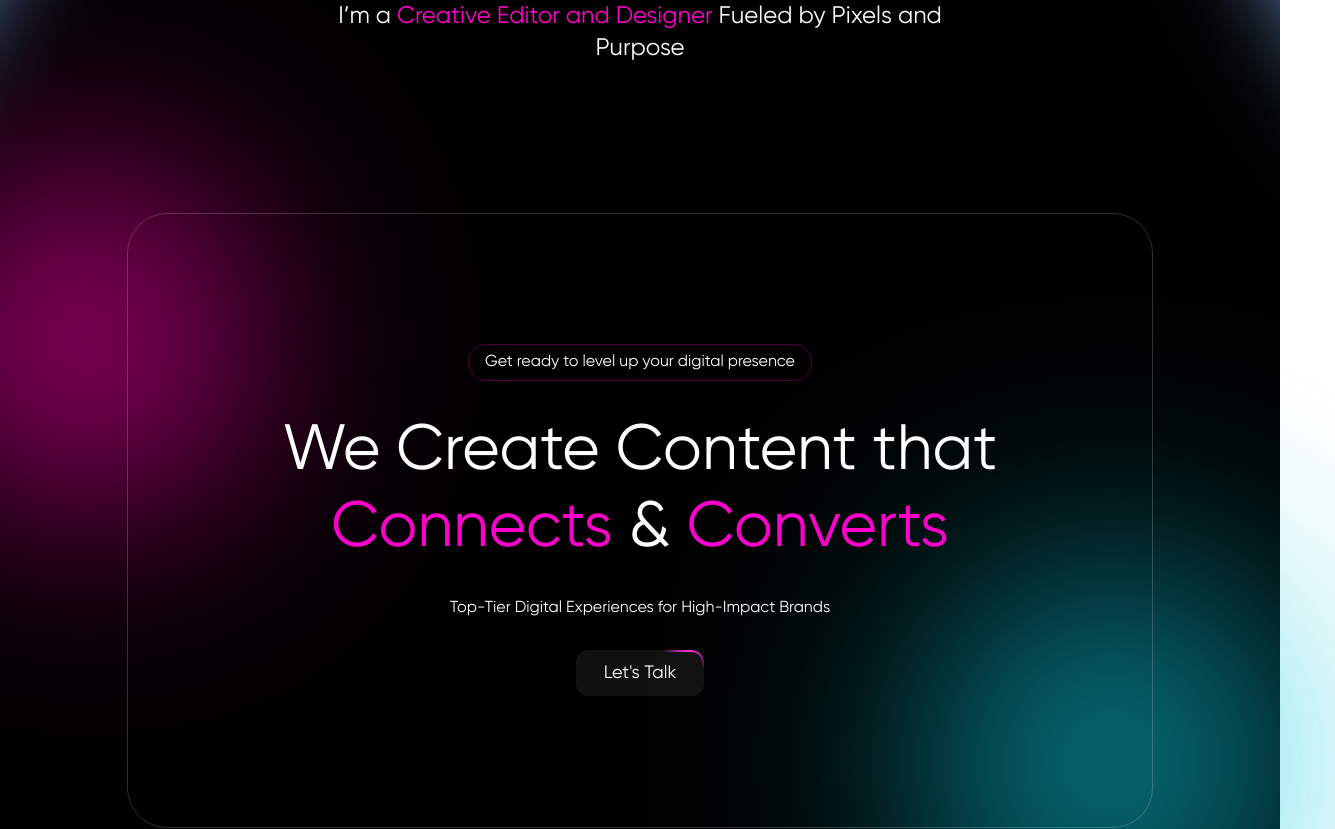
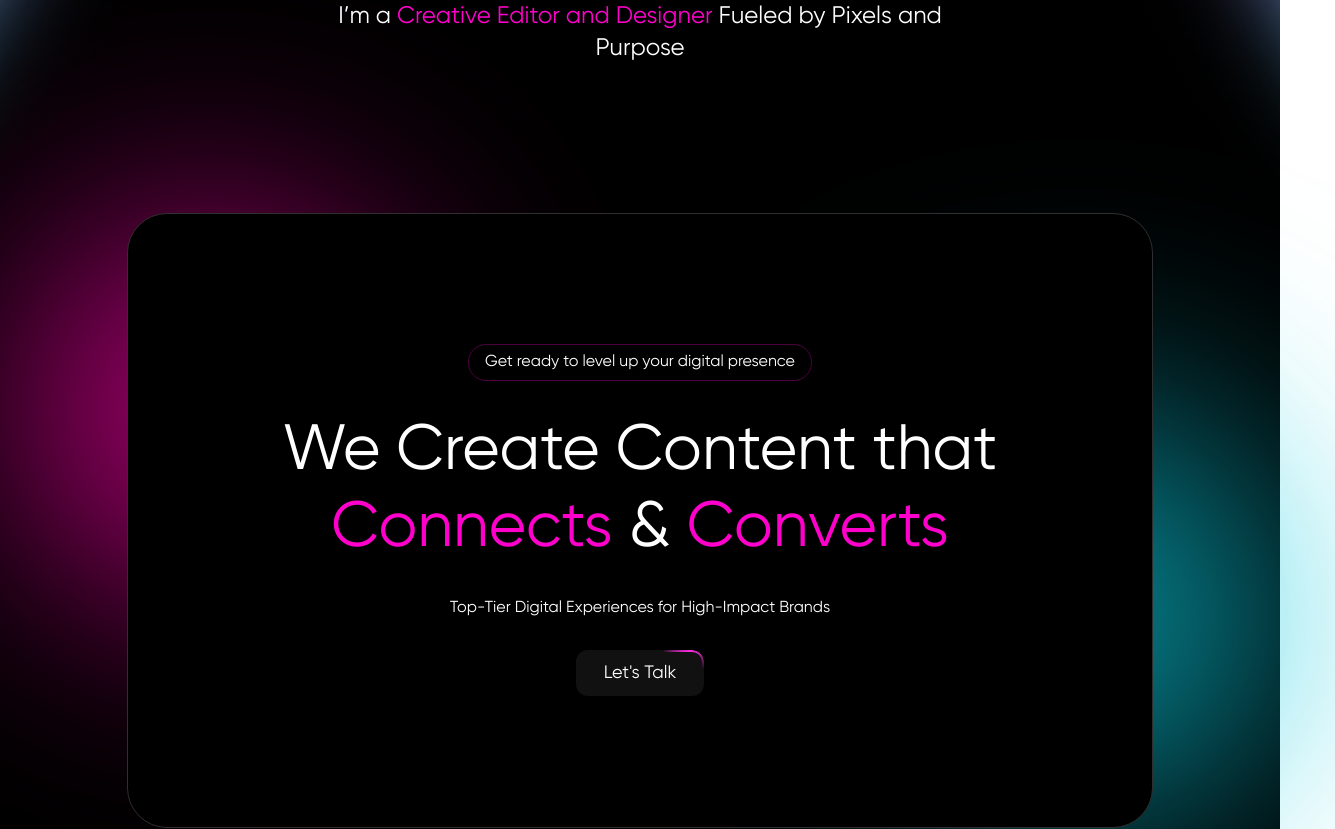
Before and after one commit to siddharth-2001/fe-mabh, a React (Vite) app: page / in a window 1280 px wide. Shown: the part 680-1509 px from the top of the page, 1335 px wide, since content can reach past the window. Built offline with nearby package versions, Linux system fonts and the light colour scheme.

Commit message:
change: puts blobs behind the card

```diff
--- a/src/components/home/Page1/Page1.module.scss
+++ b/src/components/home/Page1/Page1.module.scss
@@ -1,3 +1,57 @@
+/* wrapper: ensures blobs are positioned relative to the mainContainer */
+
+.parentContainer {
+  display: flex;
+  justify-content: center;
+  align-items: center;
+  width: 100%;
+  height: 100%;
+}
+
+.animationContainer {
+  position: relative;
+  display: inline-block;   // shrink-wrap to .mainContainer
+  overflow: visible;       // allow blobs to bleed outside
+}
+
+/* blobs (real elements now, behind the container) */
+.blob {
+  position: absolute;
+  width: 30rem;
+  height: 30rem;
+  border-radius: 50%;
+  filter: blur(120px);
+  mix-blend-mode: screen;
+  pointer-events: none;
+  z-index: 0;              // behind .mainContainer
+  opacity: 0.95;
+}
+
+/* pink blob: sits just outside top-left edge */
+.blob1 {
+  background: radial-gradient(circle,
+    rgba(255, 0, 170, 0.95) 0%,
+    rgba(255, 0, 170, 0.6) 45%,
+    rgba(255, 0, 170, 0.25) 70%,
+    rgba(255, 0, 170, 0) 90%);
+  top: -7rem;   // just outside the top edge
+  left: -6rem;  // just outside the left edge
+  animation: blobMove1 10s ease-in-out infinite alternate;
+}
+
+/* cyan blob: sits just outside bottom-right edge */
+.blob2 {
+  background: radial-gradient(circle,
+    rgba(8, 200, 220, 0.95) 0%,
+    rgba(8, 200, 220, 0.65) 45%,
+    rgba(8, 200, 220, 0.3) 70%,
+    rgba(8, 200, 220, 0) 90%);
+  bottom: -7rem; // just outside the bottom edge
+  right: -6rem;  // just outside the right edge
+  animation: blobMove2 12s ease-in-out infinite alternate;
+}
+
+/* your existing container — ensure it sits above blobs */
 .mainContainer {
   display: flex;
   flex-direction: column;
@@ -12,56 +66,13 @@
   gap: 2rem;
   align-self: center;
   position: relative;
-  overflow: visible; // let glow bleed outside
-
-  &::before,
-  &::after {
-    content: "";
-    position: absolute;
-    width: 28rem;
-    height: 28rem;
-    border-radius: 50%;
-    filter: blur(120px);
-    mix-blend-mode: screen;
-    pointer-events: none;
-    z-index: 0;
-    opacity: 0.85;
-  }
-
-  &::before {
-    background: radial-gradient(
-      circle,
-      rgba(255, 0, 170, 0.9) 0%,
-      // brighter core
-      rgba(255, 0, 170, 0.6) 45%,
-      // extend strong color
-      rgba(255, 0, 170, 0.25) 70%,
-      rgba(255, 0, 170, 0) 90%
-    ); // softer fade out
-    top: -12rem;
-    left: -10rem;
-    animation: blobMove1 12s ease-in-out infinite alternate;
-  }
-
-  &::after {
-    background: radial-gradient(
-      circle,
-      rgba(8, 200, 220, 0.95) 0%,
-      // brighter core
-      rgba(8, 200, 220, 0.65) 45%,
-      // extend strong color
-      rgba(8, 200, 220, 0.3) 70%,
-      rgba(8, 200, 220, 0) 90%
-    );
-    bottom: -14rem;
-    right: -9rem;
-    animation: blobMove2 14s ease-in-out infinite alternate;
-  }
+  background-color: black;
+  z-index: 1; /* container above blobs */
 
   .typography,
   .subtitle {
     position: relative;
-    z-index: 1;
+    z-index: 2;
   }
 
   .typography {
@@ -75,44 +86,23 @@
   }
 
   .subtitle {
-    font-family: "Gilroy Regular", sans-serif;
+    font-family: 'Gilroy Regular', sans-serif;
     font-size: 1rem;
   }
 }
 
-// movement + pulsing combined
+/* lively movement (combined translate + scale) */
 @keyframes blobMove1 {
-  0% {
-    transform: translate(0, 0) scale(1);
-  }
-  25% {
-    transform: translate(8rem, -5rem) scale(1.2);
-  }
-  50% {
-    transform: translate(-7rem, 6rem) scale(0.9);
-  }
-  75% {
-    transform: translate(5rem, -7rem) scale(1.15);
-  }
-  100% {
-    transform: translate(-6rem, 8rem) scale(1);
-  }
+  0%   { transform: translate(0, 0) scale(1); }
+  30%  { transform: translate(5rem, -3rem) scale(1.12); }  /* small moves so center remains outside */
+  60%  { transform: translate(-4rem, 4.5rem) scale(0.95); }
+  100% { transform: translate(3rem, -5rem) scale(1.05); }
 }
 
 @keyframes blobMove2 {
-  0% {
-    transform: translate(0, 0) scale(1);
-  }
-  25% {
-    transform: translate(-9rem, 6rem) scale(1.1);
-  }
-  50% {
-    transform: translate(7rem, -8rem) scale(0.95);
-  }
-  75% {
-    transform: translate(-5rem, -4rem) scale(1.25);
-  }
-  100% {
-    transform: translate(6rem, 9rem) scale(1);
-  }
+  0%   { transform: translate(0, 0) scale(1); }
+  25%  { transform: translate(-5.5rem, 4rem) scale(1.08); }
+  50%  { transform: translate(4.5rem, -5.5rem) scale(0.98); }
+  75%  { transform: translate(-3rem, -2rem) scale(1.12); }
+  100% { transform: translate(4rem, 5.5rem) scale(1); }
 }
--- a/src/components/home/Page1/Page1.tsx
+++ b/src/components/home/Page1/Page1.tsx
@@ -6,17 +6,24 @@ import styles from "./Page1.module.scss";
 export default function Page1() {
   return (
     <PageSection>
+      <div className={styles.parentContainer}>
+        <div className={styles.animationContainer}>
+          <div className={`${styles.blob} ${styles.blob1}`}></div>
+          <div className={`${styles.blob} ${styles.blob2}`}></div>
           <div className={styles.mainContainer}>
             <Tip text="Get ready to level up your digital presence" />
             <div className={styles.typography}>
-          We Create Content that <span className={styles.accent}>Connects</span>{" "}
-          & <span className={styles.accent}>Converts</span>
+              We Create Content that{" "}
+              <span className={styles.accent}>Connects</span> &{" "}
+              <span className={styles.accent}>Converts</span>
             </div>
             <div className={styles.subtitle}>
               Top-Tier Digital Experiences for High-Impact Brands
             </div>
             <Button text="Let's Talk" />
           </div>
+        </div>
+      </div>
     </PageSection>
   );
 }
```
Lines whose indentation alone changed are shown as unchanged.
